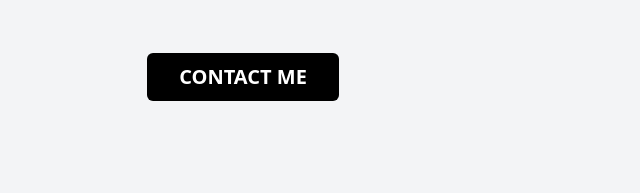
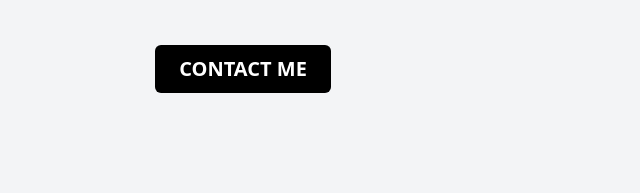
Before and after one commit to Abhinavmanoj007/Portfolio, a website: page index.html in a window 1280 px wide. Shown: the part 607-800 px from the top of the page, without its empty margins (341-981 px from the left). Drawn offline with Linux system fonts and the light colour scheme.

Commit message:
Nav_bar_tested

```diff
--- a/index.html
+++ b/index.html
@@ -39,7 +39,7 @@
       </div>
 
 
-        <a class="mr-32    " href="#contact"><button class="w-full h-12 px-6 m-2 bg-black rounded-md hover:bg-green-600 active:bg-blue-400">
+        <a class="mr-28    " href="#contact"><button class="w-full h-12 px-6  bg-black rounded-md hover:bg-green-600 active:bg-blue-400">
           <p class="text-white text-xl font-bold">CONTACT ME</p>
         </button></a>
 
```
Also changed, not shown: css/main.css.
